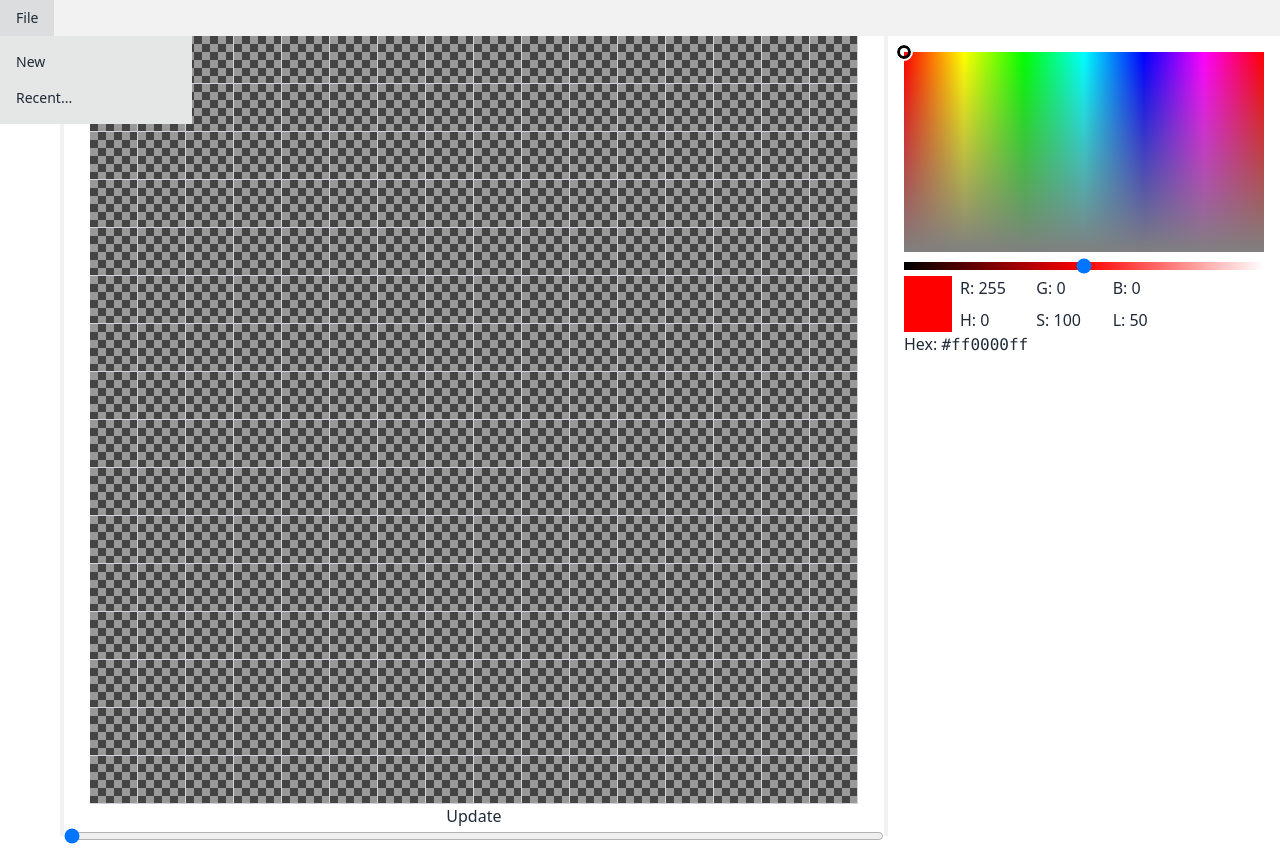
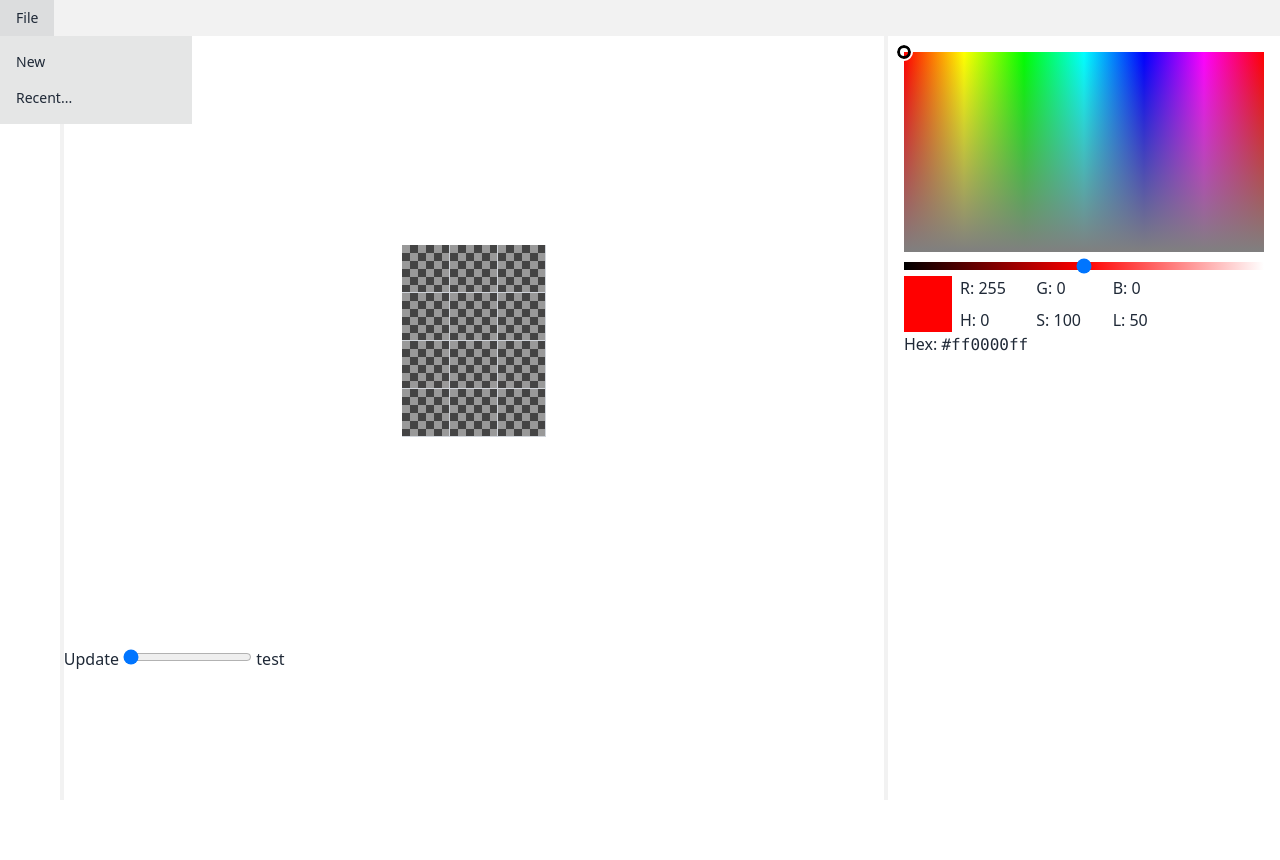
Before and after one commit to iwillreku3206/ted, a SvelteKit app: page / in a window 1280 px wide. After the commit the page ends 800 px from the top, so only its background shows below. Built offline with nearby package versions, Linux system fonts and the light colour scheme; some icons are missing.

Commit message:
fix issue with frameset creation

```diff
--- a/src/components/frameSelector.svelte
+++ b/src/components/frameSelector.svelte
@@ -1,6 +1,7 @@
 <script lang="ts">
 	import { onMount } from 'svelte';
 	import type Document from '../document/document';
+	import { browser } from '$app/environment';
 
 	export let defaultFrameX = 0;
 	export let defaultFrameY = 0;
@@ -12,19 +13,20 @@
 	export let x = defaultFrameX;
 	export let y = defaultFrameY;
 
-  $: workingDocument && updateImageData()
+	$: workingDocument && updateImageData();
 
 	let imageData: string[] = [];
 
 	function updateImageData() {
+		if (!browser) return;
 		workingDocument.frames.frames.forEach((row, y) => {
 			row.forEach((_, x) => {
 				const canvas = new OffscreenCanvas(workingDocument.width, workingDocument.height);
 				const ctx = canvas.getContext('2d');
 				if (!ctx) return;
-				const data = ctx.getImageData(0, 0, workingDocument.width, workingDocument.height);
+				const data = ctx.createImageData(workingDocument.width, workingDocument.height);
 
-				workingDocument.frames.getFrame(x, y).data.forEach((byte, i) => {
+				workingDocument.frames.frames[y][x].data.forEach((byte, i) => {
 					data.data[i] = byte;
 				});
 				ctx.putImageData(data, 0, 0);
@@ -41,6 +43,11 @@
 		return true;
 	}
 
+	function setXY(_x: number, _y: number) {
+		x = _x;
+		y = _y;
+	}
+
 	onMount(() => {
 		updateImageData();
 	});
@@ -48,6 +55,8 @@
 
 <button on:click={updateImageData}>Update</button>
 <input type="range" bind:value={scale} min="1" max="10" step="1" />
+
+<button on:click={() => console.log(imageData)}>test</button>
 
 <div class="flex flex-col">
 	{#each { length: workingDocument.frames.height } as _, imageY}
@@ -59,6 +68,8 @@
 						height={workingDocument.height * scale}
 						alt=""
 						class="preview-image"
+						on:click={() => setXY(imageX, imageY)}
+						on:keydown={() => setXY(imageX, imageY)}
 						src={imageData[imageY * workingDocument.frames.width + imageX]}
 					/>
 				</div>
--- a/src/document/frameset.ts
+++ b/src/document/frameset.ts
@@ -6,7 +6,14 @@ export default class Frameset {
   public height: number;
 
   constructor(width: number, height: number, imageWidth: number, imageHeight: number) {
-    this.frames = Array(height).fill(Array(width).fill(new Frame(imageWidth, imageHeight)));
+    this.frames = []
+    for (let y = 0; y < height; y += 1) {
+      const row: Frame[] = [];
+      for (let x = 0; x < width; x += 1) {
+        row.push(new Frame(imageWidth, imageHeight));
+      }
+      this.frames.push(row);
+    }
     this.width = width;
     this.height = height;
   }
--- a/src/routes/+page.svelte
+++ b/src/routes/+page.svelte
@@ -5,7 +5,7 @@
 	import Document from '../document/document';
 	import Color from '../drawing/color';
 
-	let workingDocument = new Document(16, 16);
+	let workingDocument = new Document(3, 4, 3, 3);
 
 	let selectedColor: Color = new Color(255, 0, 0, 255);
 </script>
@@ -26,7 +26,9 @@
 				workingDocument = workingDocument;
 			}}
 		/>
-		<FrameSelector {workingDocument} />
+		<div class="h-48">
+			<FrameSelector {workingDocument} />
+		</div>
 	</div>
 	<div class="bg-base-100"><ColorPanel bind:color={selectedColor} /></div>
 </div>
```
